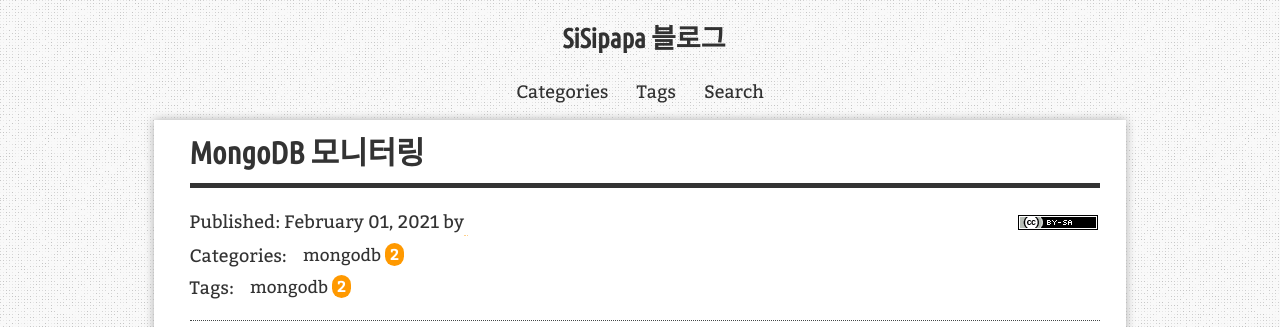
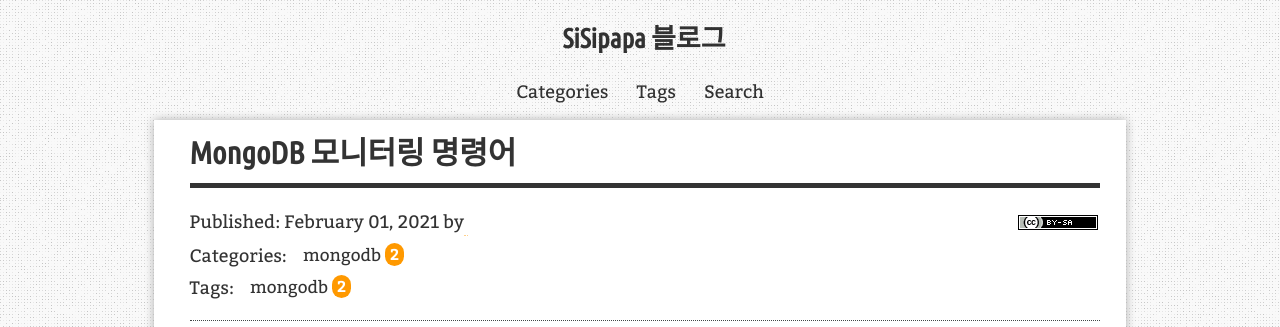
Before and after one commit to sisipapa/sisipapa.github.io, a Jekyll site: the page built from _posts/2021-02-01-MongoDB 모니터링.md, in a window 1280 px wide. Shown: the top 327 px of the page. Built offline with Jekyll 4.4.1, drawn with Linux system fonts in a browser that asks for light colours; comment, search, counter and statistics services are not loaded.

Commit message:
몽고 모니터링 푸시

```diff
--- a/_posts/2021-02-01-MongoDB 모니터링.md
+++ b/_posts/2021-02-01-MongoDB 모니터링.md
@@ -1,6 +1,6 @@
 ---
 layout: post
-title: MongoDB 모니터링
+title: MongoDB 모니터링 명령어
 category: [mongodb]
 tags: [mongodb]
 redirect_from:
```
